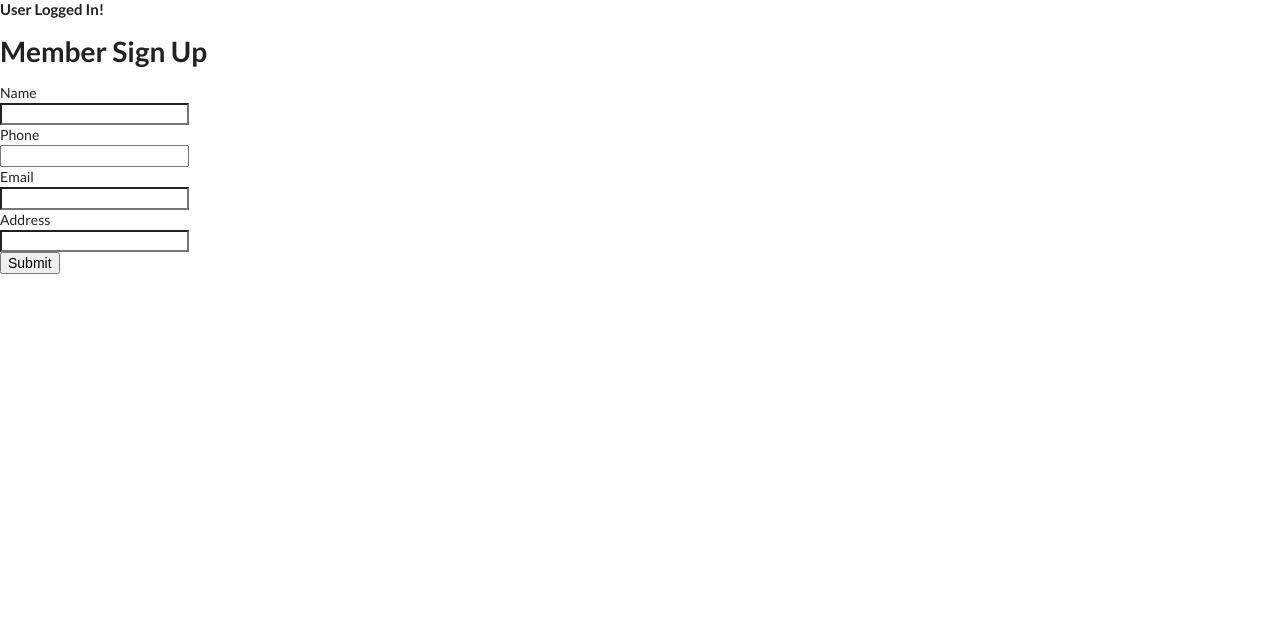
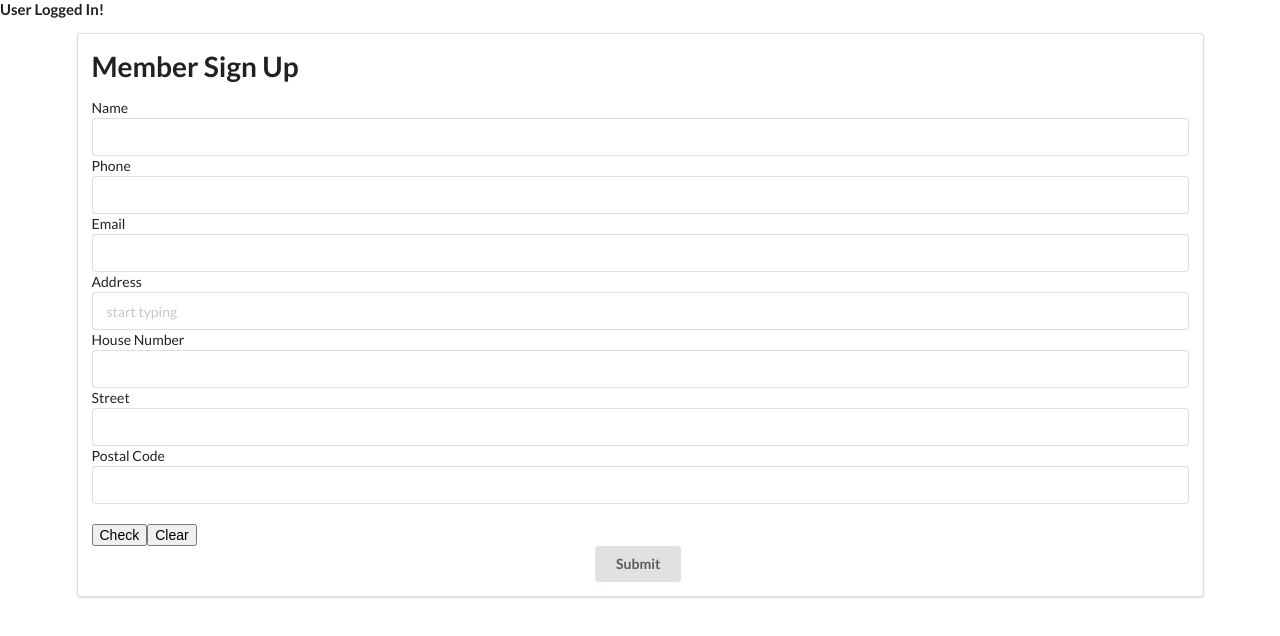
Before and after one commit to ABaulderstone/ASMO-project-frontend, a React (Create React App) app: page /customers in a window 1280 px wide. Shown: the top 636 px of the page. Built offline with nearby package versions, Linux system fonts and the light colour scheme; no server answers; sample sign-in values are in the browser's storage.

Commit message:
added house number to address form validator

```diff
--- a/src/components/address/AddressForm.js
+++ b/src/components/address/AddressForm.js
@@ -11,18 +11,9 @@ class AddressForm extends Component {
     super(props);
 
     this.state = this.getInitialState();
-
-    // User has entered something in the address bar
-    this.onQuery = this.onQuery.bind(this);
-    // User has entered something in an address field
-    this.onAddressChange = this.onAddressChange.bind(this);
-    // User has clicked the check button
-    this.onCheck = this.onCheck.bind(this);
-    // User has clicked the clear button
-    this.onClear = this.onClear.bind(this);
   }
-
-  onQuery(evt) {
+  // User has entered something in the address bar
+  onQuery = evt => {
     const query = evt.target.value;
 
     if (!query.length > 0) {
@@ -54,11 +45,12 @@ class AddressForm extends Component {
           self.setState(state);
         }
       });
-  }
+  };
 
   getInitialState() {
     return {
       address: {
+        houseNumber: "",
         street: "",
         city: "",
         state: "",
@@ -71,22 +63,22 @@ class AddressForm extends Component {
       coords: {}
     };
   }
-
-  onClear(evt) {
+  // User has clicked the clear button
+  onClear = evt => {
     const state = this.getInitialState();
     this.setState(state);
-  }
-
-  onAddressChange(evt) {
+  };
+  // User has entered something in an address field
+  onAddressChange = evt => {
     const id = evt.target.id;
     const val = evt.target.value;
 
     let state = this.state;
     state.address[id] = val;
     this.setState(state);
-  }
-
-  onCheck(evt) {
+  };
+  // User has clicked the check button
+  onCheck = evt => {
     let params = {
       app_id: APP_ID_HERE,
       app_code: APP_CODE_HERE
@@ -96,6 +88,7 @@ class AddressForm extends Component {
       params["locationId"] = this.state.locationId;
     } else {
       params["searchtext"] =
+        this.state.address.houseNumber +
         this.state.address.street +
         this.state.address.city +
         this.state.address.state +
@@ -139,7 +132,7 @@ class AddressForm extends Component {
           coords: null
         });
       });
-  }
+  };
 
   alert() {
     if (!this.state.isChecked) {
@@ -155,8 +148,7 @@ class AddressForm extends Component {
     } else {
       return (
         <div className="alert alert-success" role="alert">
-          <b>Valid Address.</b> Location is {this.state.coords.lat},{" "}
-          {this.state.coords.lon}.
+          <b>Valid Address.</b>
         </div>
       );
     }
@@ -168,6 +160,7 @@ class AddressForm extends Component {
       <div className="container">
         <AddressSuggest query={this.state.query} onChange={this.onQuery} />
         <AddressInput
+          houseNumber={this.state.address.houseNumber}
           street={this.state.address.street}
           city={this.state.address.city}
           state={this.state.address.state}
--- a/src/components/address/AddressInput.js
+++ b/src/components/address/AddressInput.js
@@ -16,23 +16,16 @@ class AddressInput extends Component {
       <div className="card">
         <div className="card-body">
           <AddressItem
-            label="Street"
-            id="street"
-            value={this.props.street}
+            label="House Number"
+            id="houseNumber"
+            value={this.props.houseNumber}
             onChange={this.handleChange}
             placeholder=""
           />
           <AddressItem
-            label="City"
-            id="city"
-            value={this.props.city}
-            onChange={this.handleChange}
-            placeholder=""
-          />
-          <AddressItem
-            label="State"
-            id="state"
-            value={this.props.state}
+            label="Street"
+            id="street"
+            value={this.props.street}
             onChange={this.handleChange}
             placeholder=""
           />
--- a/src/components/forms/MemberSignUpForm.js
+++ b/src/components/forms/MemberSignUpForm.js
@@ -3,6 +3,8 @@ import { registerMember } from "./../../actions";
 import { connect } from "react-redux";
 import { Field, reduxForm, SubmissionError } from "redux-form";
 import Input from "./fields/Input";
+import AddressForm from "../address/AddressForm";
+import "./../../styles/MemberSignUpForm.css";
 
 class MemberSignUpForm extends Component {
   onFormSubmit = async formValues => {
@@ -17,7 +19,7 @@ class MemberSignUpForm extends Component {
     const { handleSubmit, error } = this.props;
 
     return (
-      <form onSubmit={handleSubmit(this.onFormSubmit)}>
+      <form className="ui form" onSubmit={handleSubmit(this.onFormSubmit)}>
         {error}
         <div>
           <label>Name</label>
@@ -32,10 +34,11 @@ class MemberSignUpForm extends Component {
           <Field name="email" component={Input} type="text" />
         </div>
         <div>
-          <label>Address</label>
-          <Field name="address" component={Input} type="text" />
+          <AddressForm />
         </div>
-        <input type="submit" value="Submit" />
+        <div className="button-container">
+          <input className="ui button" type="submit" value="Submit" />
+        </div>
       </form>
     );
   }
--- a/src/components/pages/MemberSignUpPage.js
+++ b/src/components/pages/MemberSignUpPage.js
@@ -4,9 +4,11 @@ import MemberSignUpForm from "./../forms/MemberSignUpForm";
 class MemberSignUpPage extends Component {
   render() {
     return (
-      <div>
-        <h1>Member Sign Up</h1>
-        <MemberSignUpForm {...this.props} />
+      <div className="ui container" style={{ marginTop: "10px" }}>
+        <div className="ui segment">
+          <h1>Member Sign Up</h1>
+          <MemberSignUpForm {...this.props} />
+        </div>
       </div>
     );
   }
--- /dev/null
+++ b/src/styles/MemberSignUpForm.css
@@ -0,0 +1,5 @@
+.button-container {
+  display: flex;
+  align-items: center;
+  justify-content: center;
+}
```
